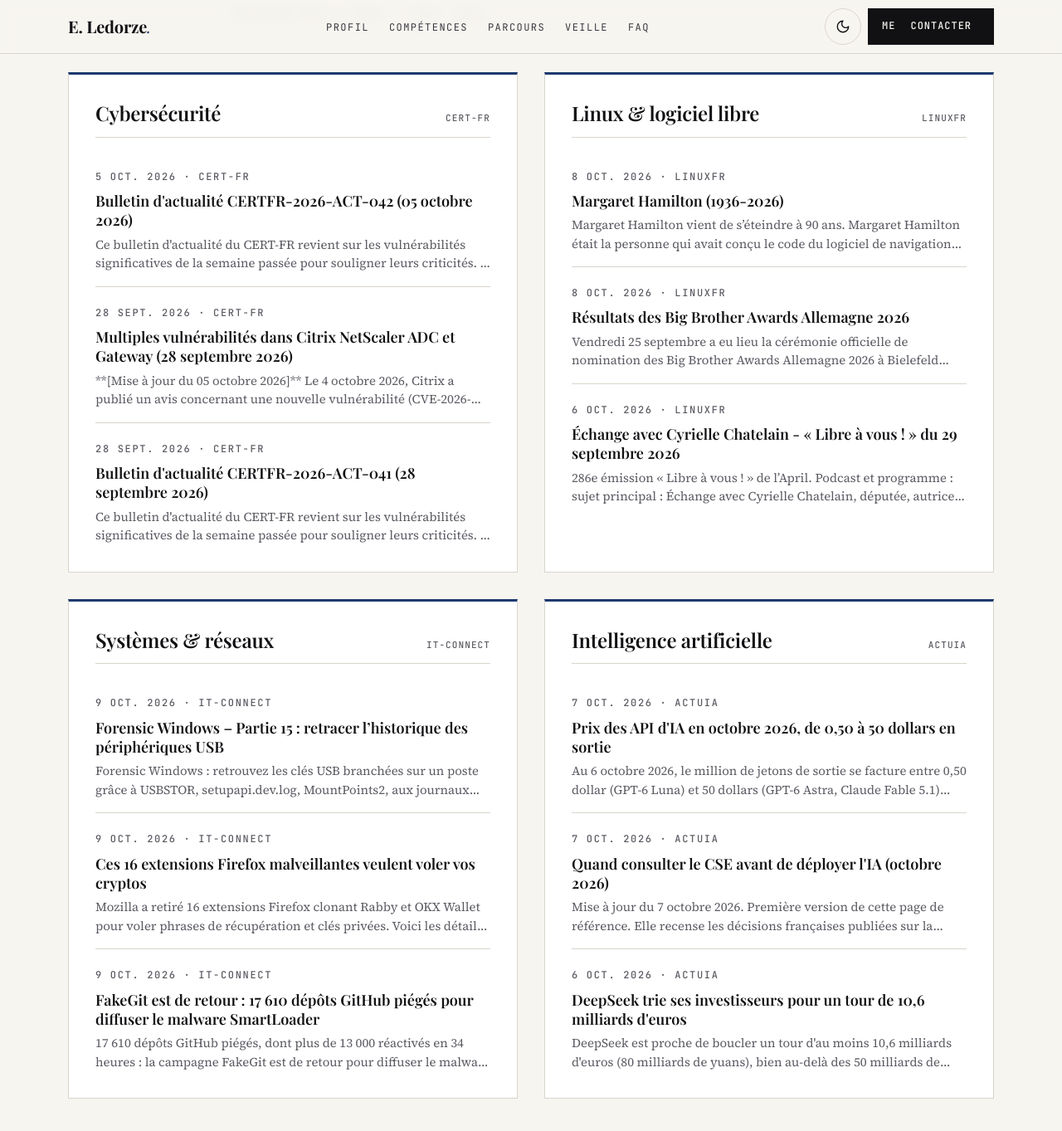
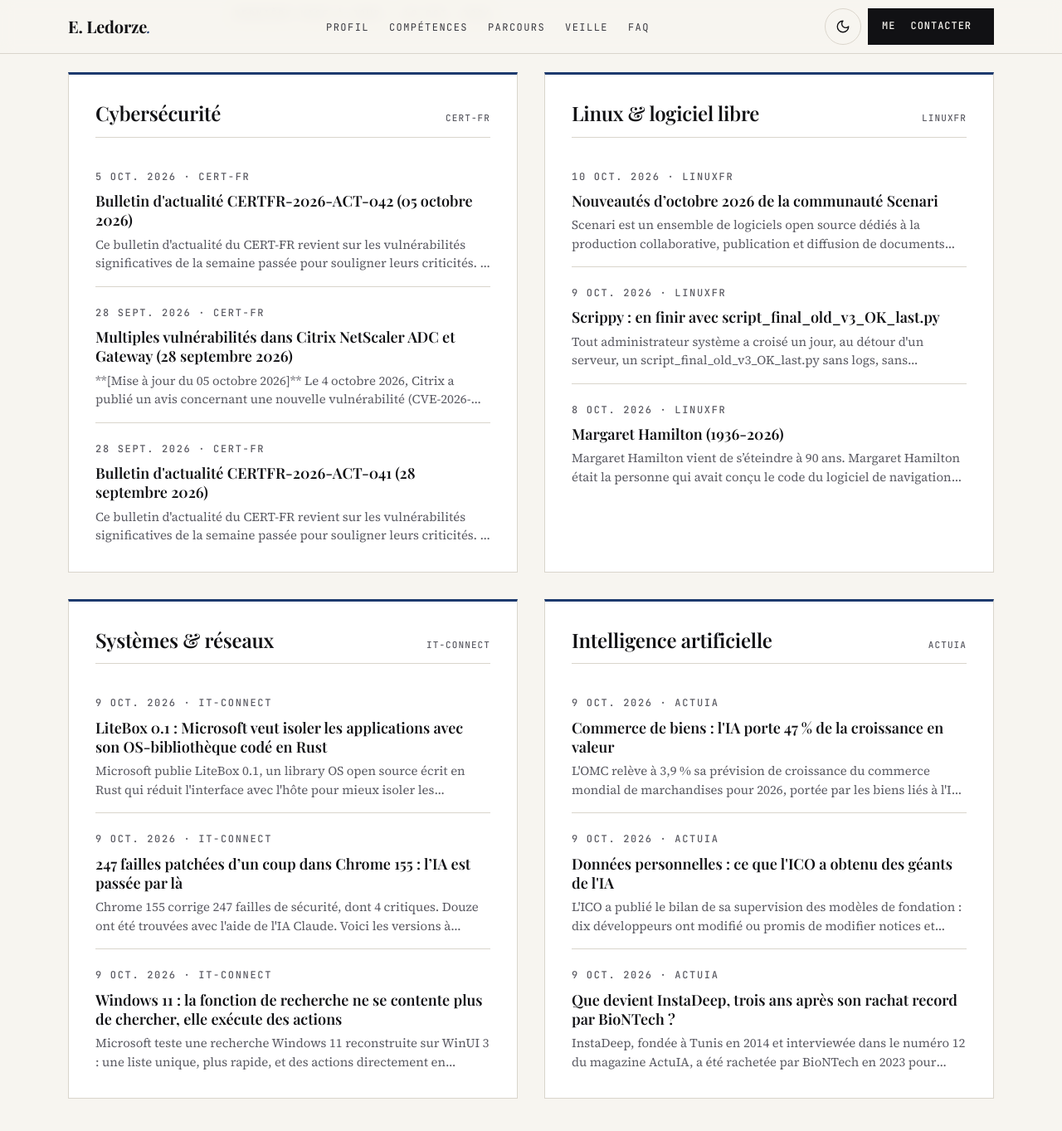
Before and after one commit to TheDringe54-lab/TheDringe54-lab.github.io, a Jekyll site: the page built from index.html, in a window 1280 px wide and 1400 px high, scrolled down 4337 px. Shown: the top 1363 px of the window at 83% size. Built offline with Jekyll 4.4.1, drawn with Linux system fonts in a browser that asks for light colours.

Commit message:
Veille techno : mise à jour automatique

```diff
--- a/_data/veille.json
+++ b/_data/veille.json
@@ -1,5 +1,5 @@
 {
-  "mise_a_jour": "2026-10-09",
+  "mise_a_jour": "2026-10-10",
   "themes": [
     {
       "id": "cyber",
@@ -35,25 +35,25 @@
       "titre_en": "Linux & open source",
       "articles": [
         {
+          "titre": "Nouveautés d’octobre 2026 de la communauté Scenari",
+          "lien": "https://linuxfr.org/news/nouveautes-d-octobre-2026-de-la-communaute-scenari",
+          "source": "LinuxFR",
+          "date": "2026-10-10",
+          "resume": "Scenari est un ensemble de logiciels open source dédiés à la production collaborative, publication et diffusion de documents multi-support . Vous rédigez une…"
+        },
+        {
+          "titre": "Scrippy : en finir avec script_final_old_v3_OK_last.py",
+          "lien": "https://linuxfr.org/news/scrippy-en-finir-avec-script_final_old_v3_ok_last-py",
+          "source": "LinuxFR",
+          "date": "2026-10-09",
+          "resume": "Tout administrateur système a croisé un jour, au détour d'un serveur, un script_final_old_v3_OK_last.py sans logs, sans historique, avec un mot de passe en…"
+        },
+        {
           "titre": "Margaret Hamilton (1936-2026)",
           "lien": "https://linuxfr.org/news/margaret-hamilton-1936-2026",
           "source": "LinuxFR",
           "date": "2026-10-08",
           "resume": "Margaret Hamilton vient de s’éteindre à 90 ans. Margaret Hamilton était la personne qui avait conçu le code du logiciel de navigation de la mission Apollo 11…"
-        },
-        {
-          "titre": "Résultats des Big Brother Awards Allemagne 2026",
-          "lien": "https://linuxfr.org/news/resultats-des-big-brother-awards-allemagne-2026",
-          "source": "LinuxFR",
-          "date": "2026-10-08",
-          "resume": "Vendredi 25 septembre a eu lieu la cérémonie officielle de nomination des Big Brother Awards Allemagne 2026 à Bielefeld (Westphalie Est-Lippe). Si 4 des 6…"
-        },
-        {
-          "titre": "Échange avec Cyrielle Chatelain - « Libre à vous ! » du 29 septembre 2026",
-          "lien": "https://linuxfr.org/news/echange-avec-cyrielle-chatelain-libre-a-vous-du-29-septembre-2026",
-          "source": "LinuxFR",
-          "date": "2026-10-06",
-          "resume": "286e émission « Libre à vous ! » de l’April. Podcast et programme : sujet principal : Échange avec Cyrielle Chatelain, députée, autrice d'un rapport sur les…"
         }
       ]
     },
@@ -63,25 +63,25 @@
       "titre_en": "Systems & networks",
       "articles": [
         {
-          "titre": "Forensic Windows – Partie 15 : retracer l’historique des périphériques USB",
-          "lien": "https://www.it-connect.fr/forensic-windows-historique-usb/",
+          "titre": "LiteBox 0.1 : Microsoft veut isoler les applications avec son OS-bibliothèque codé en Rust",
+          "lien": "https://www.it-connect.fr/microsoft-litebox-library-os-rust-sandbox/",
           "source": "IT-Connect",
           "date": "2026-10-09",
-          "resume": "Forensic Windows : retrouvez les clés USB branchées sur un poste grâce à USBSTOR, setupapi.dev.log, MountPoints2, aux journaux d'événements et à USBDeview. Le…"
+          "resume": "Microsoft publie LiteBox 0.1, un library OS open source écrit en Rust qui réduit l'interface avec l'hôte pour mieux isoler les applications. Le post LiteBox…"
         },
         {
-          "titre": "Ces 16 extensions Firefox malveillantes veulent voler vos cryptos",
-          "lien": "https://www.it-connect.fr/extensions-firefox-malveillantes-rabby-okx-wallet/",
+          "titre": "247 failles patchées d’un coup dans Chrome 155 : l’IA est passée par là",
+          "lien": "https://www.it-connect.fr/google-chrome-155-247-failles-securite-corrigees/",
           "source": "IT-Connect",
           "date": "2026-10-09",
-          "resume": "Mozilla a retiré 16 extensions Firefox clonant Rabby et OKX Wallet pour voler phrases de récupération et clés privées. Voici les détails sur cette campagne. Le…"
+          "resume": "Chrome 155 corrige 247 failles de sécurité, dont 4 critiques. Douze ont été trouvées avec l'aide de l'IA Claude. Voici les versions à installer. Le post 247…"
         },
         {
-          "titre": "FakeGit est de retour : 17 610 dépôts GitHub piégés pour diffuser le malware SmartLoader",
-          "lien": "https://www.it-connect.fr/fakegit-depots-github-smartloader-stealc/",
+          "titre": "Windows 11 : la fonction de recherche ne se contente plus de chercher, elle exécute des actions",
+          "lien": "https://www.it-connect.fr/windows-11-nouvelle-fonction-recherche-avec-des-actions/",
           "source": "IT-Connect",
           "date": "2026-10-09",
-          "resume": "17 610 dépôts GitHub piégés, dont plus de 13 000 réactivés en 34 heures : la campagne FakeGit est de retour pour diffuser le malware SmartLoader. Le post…"
+          "resume": "Microsoft teste une recherche Windows 11 reconstruite sur WinUI 3 : une liste unique, plus rapide, et des actions directement en langage naturel. Le post…"
         }
       ]
     },
@@ -91,25 +91,25 @@
       "titre_en": "Artificial intelligence",
       "articles": [
         {
-          "titre": "Prix des API d'IA en octobre 2026, de 0,50 à 50 dollars en sortie",
-          "lien": "https://www.actuia.com/actualite/prix-des-api-dia-en-octobre-2026-de-050-a-50-dollars-en-sortie/",
+          "titre": "Commerce de biens : l'IA porte 47 % de la croissance en valeur",
+          "lien": "https://www.actuia.com/actualite/commerce-de-biens-lia-porte-47-de-la-croissance-en-valeur/",
           "source": "ActuIA",
-          "date": "2026-10-07",
-          "resume": "Au 6 octobre 2026, le million de jetons de sortie se facture entre 0,50 dollar (GPT-6 Luna) et 50 dollars (GPT-6 Astra, Claude Fable 5.1) parmi les dix-huit…"
+          "date": "2026-10-09",
+          "resume": "L'OMC relève à 3,9 % sa prévision de croissance du commerce mondial de marchandises pour 2026, portée par les biens liés à l'IA. Ces biens représentent 14,8 %…"
         },
         {
-          "titre": "Quand consulter le CSE avant de déployer l'IA (octobre 2026)",
-          "lien": "https://www.actuia.com/actualite/quand-consulter-le-cse-avant-de-deployer-lia-octobre-2026/",
+          "titre": "Données personnelles : ce que l'ICO a obtenu des géants de l'IA",
+          "lien": "https://www.actuia.com/actualite/donnees-personnelles-ce-que-lico-a-obtenu-des-geants-de-lia/",
           "source": "ActuIA",
-          "date": "2026-10-07",
-          "resume": "Mise à jour du 7 octobre 2026. Première version de cette page de référence. Elle recense les décisions françaises publiées sur la consultation du CSE avant un…"
+          "date": "2026-10-09",
+          "resume": "L'ICO a publié le bilan de sa supervision des modèles de fondation : dix développeurs ont modifié ou promis de modifier notices et analyses juridiques. Les…"
         },
         {
-          "titre": "DeepSeek trie ses investisseurs pour un tour de 10,6 milliards d'euros",
-          "lien": "https://www.actuia.com/actualite/deepseek-trie-ses-investisseurs-pour-un-tour-de-80-milliards-de-yuans/",
+          "titre": "Que devient InstaDeep, trois ans après son rachat record par BioNTech ?",
+          "lien": "https://www.actuia.com/actualite/que-devient-instadeep-trois-ans-apres-son-rachat-record-par-biontech/",
           "source": "ActuIA",
-          "date": "2026-10-06",
-          "resume": "DeepSeek est proche de boucler un tour d'au moins 10,6 milliards d'euros (80 milliards de yuans), bien au-delà des 50 milliards de yuans visés, avec Tencent et…"
+          "date": "2026-10-09",
+          "resume": "InstaDeep, fondée à Tunis en 2014 et interviewée dans le numéro 12 du magazine ActuIA, a été rachetée par BioNTech en 2023 pour jusqu'à 562 millions de livres…"
         }
       ]
     }
```
